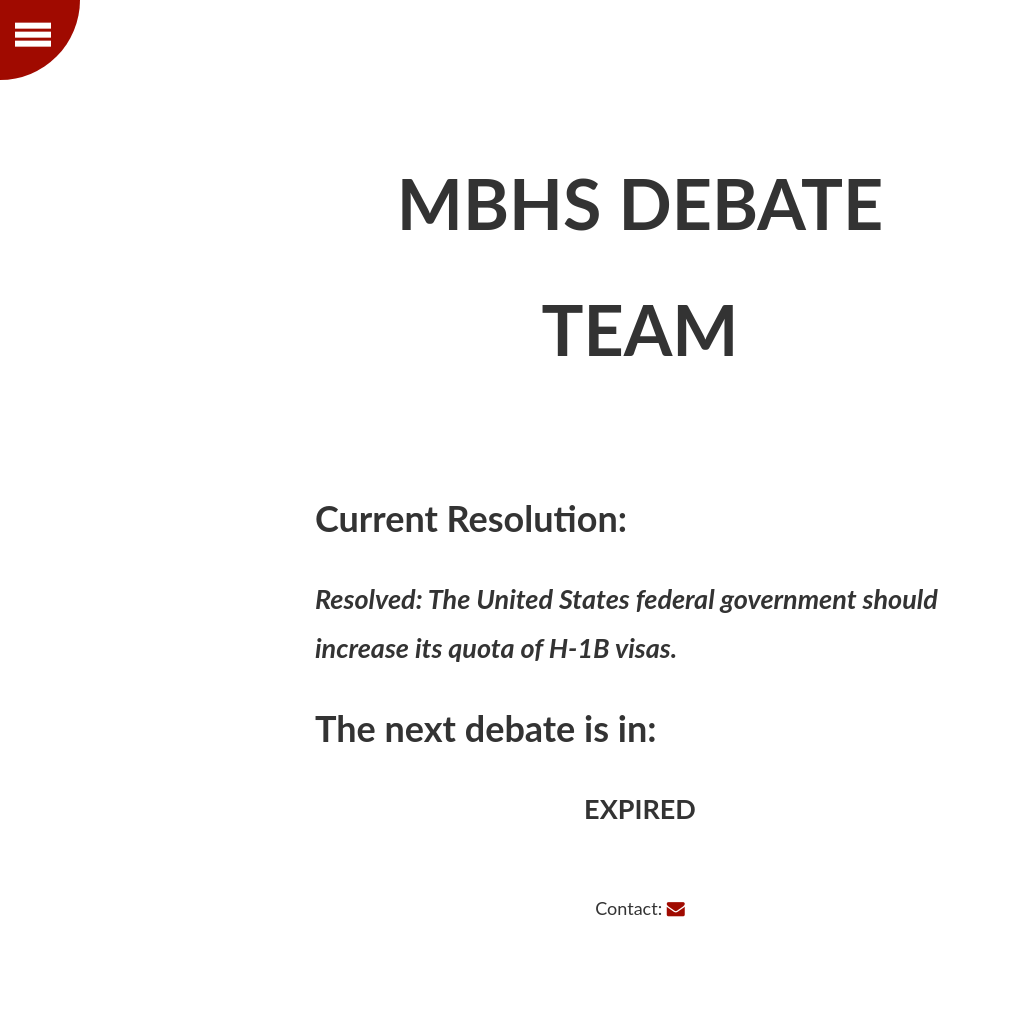
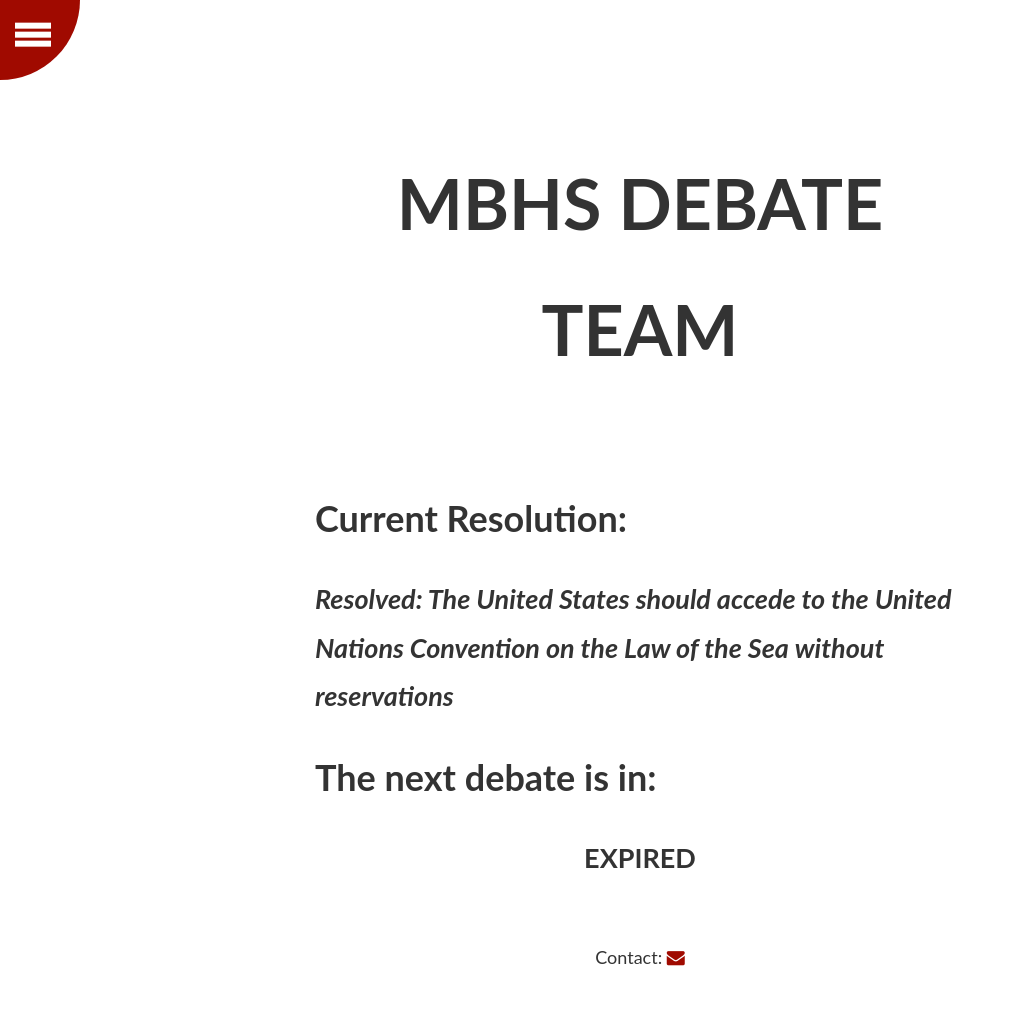
Before and after one commit to mbhsdebateteam/mbhsdebateteam.github.io, a Jekyll site: the page built from index.html, in a window 1280 px wide. Shown: the whole page, without its empty margins (0-1015 px from the left). Built offline with Jekyll 4.4.1, drawn with Linux system fonts in a browser that asks for light colours; before the commit the page ends 961 px from its top, so only the background shows below that.

Commit message:
Update index.html

```diff
--- a/index.html
+++ b/index.html
@@ -34,10 +34,7 @@ var x = setInterval(function() {
 </script>
 
 <h1>Current Resolution: </h1>
-<h2><i>Resolved: The United
-States federal government
-should increase its quota
-of H-1B visas.</i></h2>
+<h2><i>Resolved: The United States should accede to the United Nations Convention on the Law of the Sea without reservations</i></h2>
 
 <h1>The next debate is in:<h1>
 <h2 align="center" id="countdown"></h2>
```
